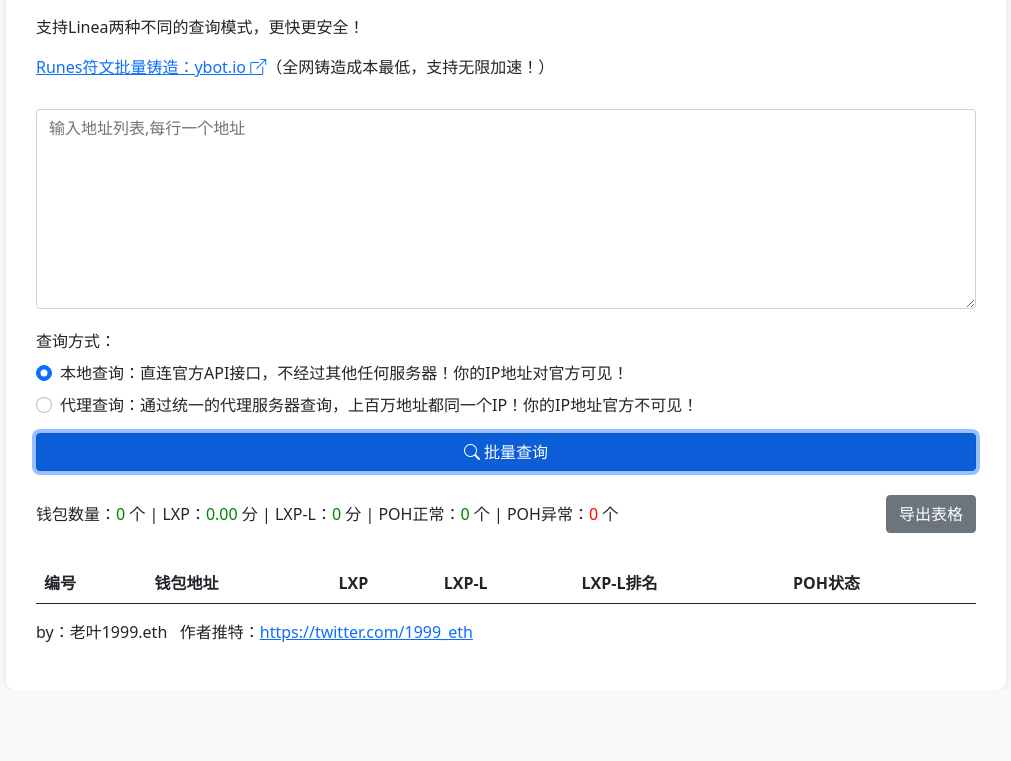
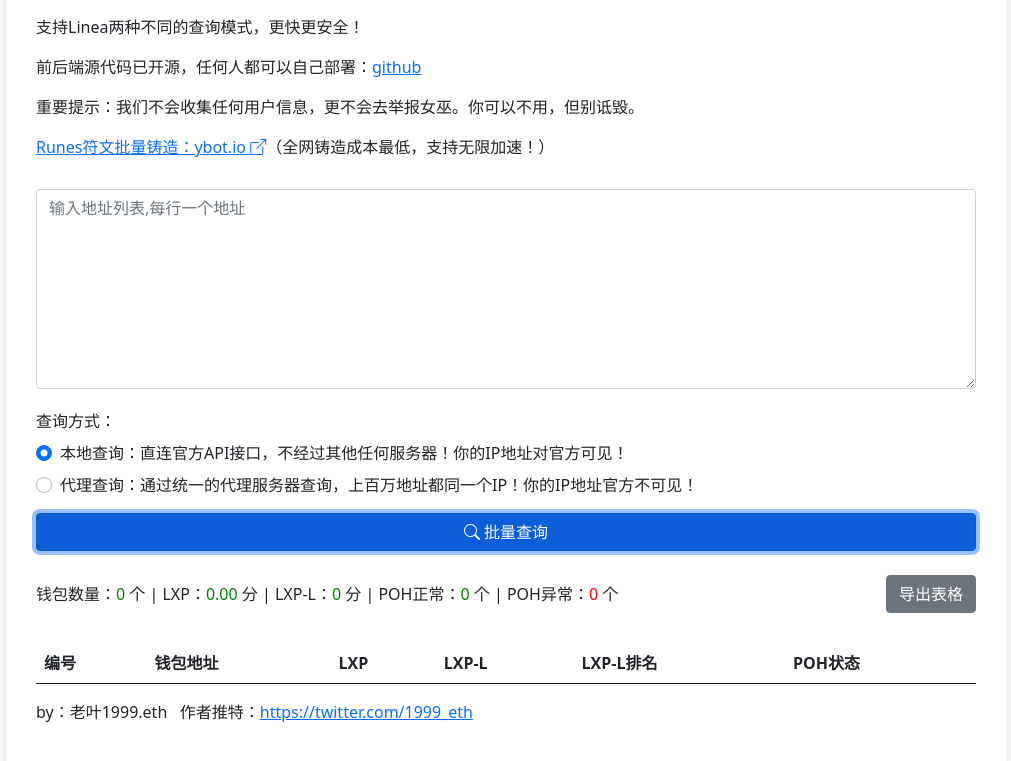
Before and after one commit to lyen1688/linea_bot, a website: page index.html in a window 1280 px wide. Both pictures are taken after a click on the button "批量查询". Shown: the part 133-894 px from the top of the page, without its empty margins (134-1145 px from the left). Before the commit the page ends 823 px from the top, so only its background shows below. Drawn offline with nearby package versions, Linux system fonts and the light colour scheme.

Commit message:
Update index.html

```diff
--- a/index.html
+++ b/index.html
@@ -63,6 +63,8 @@
         <h1>Linea 数据批量查询</h1>
         <div class="info">
             <p>支持Linea两种不同的查询模式，更快更安全！</p>
+            <p>前后端源代码已开源，任何人都可以自己部署：<a href="https://github.com/lyen1688/linea_bot/" target="_blank">github</a></p>
+            <p>重要提示：我们不会收集任何用户信息，更不会去举报女巫。你可以不用，但别诋毁。</p>
             <p><a href="https://ybot.io" target="_blank">Runes符文批量铸造：ybot.io&nbsp;<i class="bi bi-box-arrow-up-right"></i></a>（全网铸造成本最低，支持无限加速！）</p>
         </div>
         <div class="mb-3">
@@ -126,17 +128,20 @@
         resultDiv.innerHTML = '';
 
         // 创建累计余额和导出按钮的容器
-        let summaryContainer = document.createElement('div');
-        summaryContainer.className = 'd-flex justify-content-between align-items-center mb-3 mt-4';
-        summaryContainer.id = 'total-summary-container';
+        let summaryContainer = document.getElementById('total-summary-container');
+        if (!summaryContainer) {
+            summaryContainer = document.createElement('div');
+            summaryContainer.className = 'd-flex justify-content-between align-items-center mb-3 mt-4';
+            summaryContainer.id = 'total-summary-container';
+            resultDiv.parentNode.insertBefore(summaryContainer, resultDiv);
+        } else {
+            summaryContainer.innerHTML = ''; // 清空之前的内容
+        }
 
         let totalSummarySpan = document.createElement('span');
         totalSummarySpan.id = 'total-summary';
-        totalSummarySpan.textContent = '正在查询';
+        totalSummarySpan.textContent = '正在查询...';
         summaryContainer.appendChild(totalSummarySpan);
-
-        // 在结果之前插入累计余额容器
-        resultDiv.parentNode.insertBefore(summaryContainer, resultDiv);
 
         let resultTable = document.createElement('table');
         resultTable.className = 'table table-striped';
```
